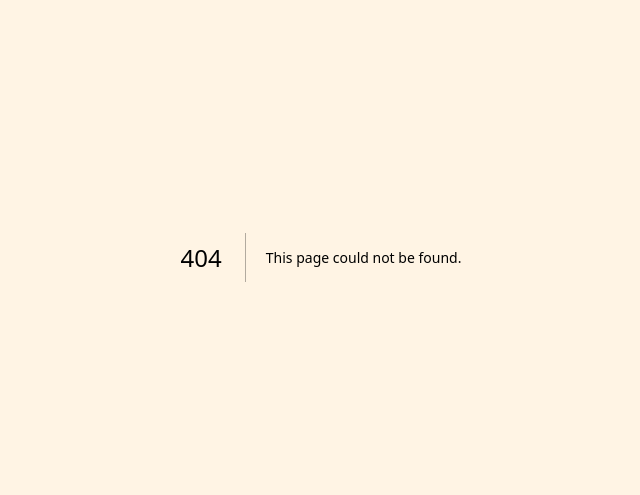
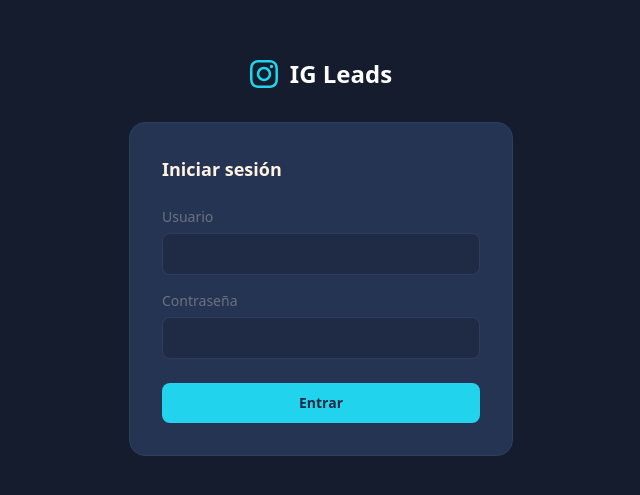
Before and after one commit to FerminDaCruz/ig-leads-scraper-13-06-2026, a Next.js app in the folder dashboard/: page /login in a window 1280 px wide. Before the commit this address had no page. Shown: the part 143-638 px from the top of the page, without its empty margins (319-959 px from the left). Built offline with nearby package versions, Linux system fonts and the light colour scheme.

Commit message:
feat(dashboard): add login with middleware session auth

```diff
--- /dev/null
+++ b/dashboard/app/login/page.tsx
@@ -0,0 +1,66 @@
+import { login } from '@/lib/auth'
+import { SiInstagram } from 'react-icons/si'
+
+export default async function LoginPage({
+  searchParams,
+}: {
+  searchParams: Promise<{ error?: string }>
+}) {
+  const { error } = await searchParams
+
+  return (
+    <div className="min-h-screen bg-navy-dark flex items-center justify-center px-4">
+      <div className="w-full max-w-sm">
+        <div className="flex items-center justify-center gap-3 mb-8">
+          <SiInstagram size={28} className="text-brand" />
+          <span className="text-white font-bold text-2xl">IG Leads</span>
+        </div>
+
+        <form action={login} className="bg-navy-card border border-navy-border rounded-2xl p-8 flex flex-col gap-4">
+          <h1 className="text-cream font-semibold text-lg mb-2">Iniciar sesión</h1>
+
+          {error && (
+            <p className="text-red-400 text-sm bg-red-900/30 border border-red-800 rounded-lg px-3 py-2">
+              Usuario o contraseña incorrectos
+            </p>
+          )}
+
+          <div className="flex flex-col gap-1.5">
+            <label className="text-[#6b7280] text-sm font-medium" htmlFor="username">
+              Usuario
+            </label>
+            <input
+              id="username"
+              name="username"
+              type="text"
+              autoComplete="username"
+              required
+              className="bg-navy border border-navy-border rounded-lg px-3 py-2.5 text-cream placeholder-[#6b7280] text-sm focus:outline-none focus:ring-2 focus:ring-brand"
+            />
+          </div>
+
+          <div className="flex flex-col gap-1.5">
+            <label className="text-[#6b7280] text-sm font-medium" htmlFor="password">
+              Contraseña
+            </label>
+            <input
+              id="password"
+              name="password"
+              type="password"
+              autoComplete="current-password"
+              required
+              className="bg-navy border border-navy-border rounded-lg px-3 py-2.5 text-cream placeholder-[#6b7280] text-sm focus:outline-none focus:ring-2 focus:ring-brand"
+            />
+          </div>
+
+          <button
+            type="submit"
+            className="mt-2 bg-brand hover:bg-cyan-300 text-navy font-semibold rounded-lg py-2.5 text-sm transition-colors"
+          >
+            Entrar
+          </button>
+        </form>
+      </div>
+    </div>
+  )
+}
--- /dev/null
+++ b/dashboard/components/LogoutButton.tsx
@@ -0,0 +1,18 @@
+'use client'
+
+import { logout } from '@/lib/auth'
+import { FiLogOut } from 'react-icons/fi'
+
+export function LogoutButton() {
+  return (
+    <form action={logout}>
+      <button
+        type="submit"
+        title="Cerrar sesión"
+        className="p-2 rounded-lg text-white/60 hover:text-white hover:bg-white/10 transition-colors"
+      >
+        <FiLogOut size={18} />
+      </button>
+    </form>
+  )
+}
--- a/dashboard/components/Nav.tsx
+++ b/dashboard/components/Nav.tsx
@@ -1,6 +1,7 @@
 import Link from 'next/link'
 import { getSupabase } from '@/lib/supabase'
 import { ThemeToggle } from './ThemeToggle'
+import { LogoutButton } from './LogoutButton'
 import { SiInstagram } from 'react-icons/si'
 import { FiCheckSquare, FiSend, FiClock, FiBarChart2 } from 'react-icons/fi'
 
@@ -66,7 +67,10 @@ export async function Nav({ active }: { active: 'calificar' | 'contactar' | 'his
           })}
         </div>
 
-        <ThemeToggle />
+        <div className="flex items-center gap-1">
+          <ThemeToggle />
+          <LogoutButton />
+        </div>
       </div>
     </nav>
   )
--- /dev/null
+++ b/dashboard/lib/auth.ts
@@ -0,0 +1,32 @@
+'use server'
+
+import { cookies } from 'next/headers'
+import { redirect } from 'next/navigation'
+
+export async function login(formData: FormData) {
+  const username = formData.get('username') as string
+  const password = formData.get('password') as string
+
+  if (
+    username === process.env.DASHBOARD_USERNAME &&
+    password === process.env.DASHBOARD_PASSWORD
+  ) {
+    const store = await cookies()
+    store.set('session', process.env.DASHBOARD_SECRET!, {
+      httpOnly: true,
+      secure: process.env.NODE_ENV === 'production',
+      sameSite: 'strict',
+      maxAge: 60 * 60 * 24 * 30,
+      path: '/',
+    })
+    redirect('/')
+  }
+
+  redirect('/login?error=1')
+}
+
+export async function logout() {
+  const store = await cookies()
+  store.delete('session')
+  redirect('/login')
+}
```
Also changed, not shown: dashboard/middleware.ts (added, +18 -0 lines).
